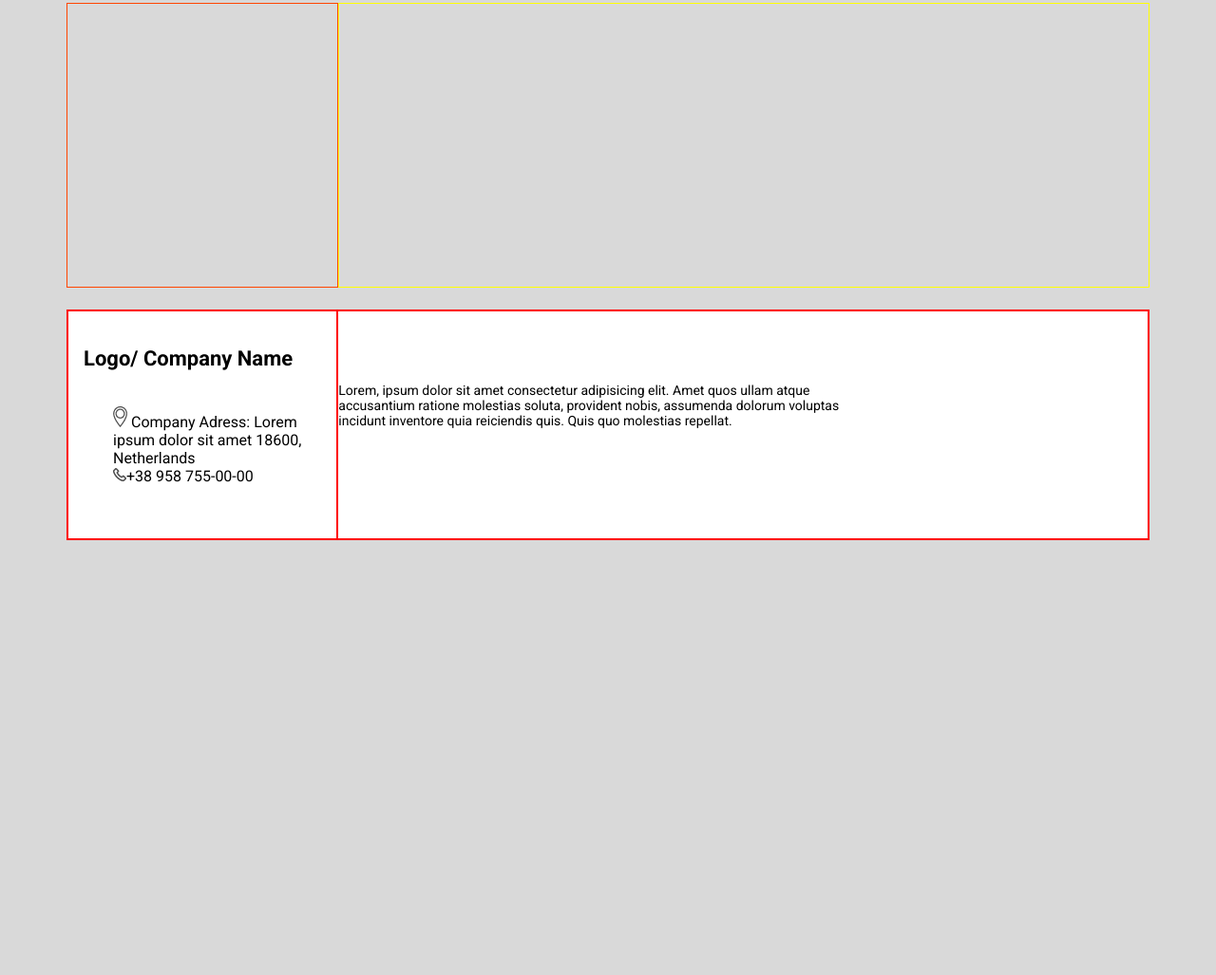
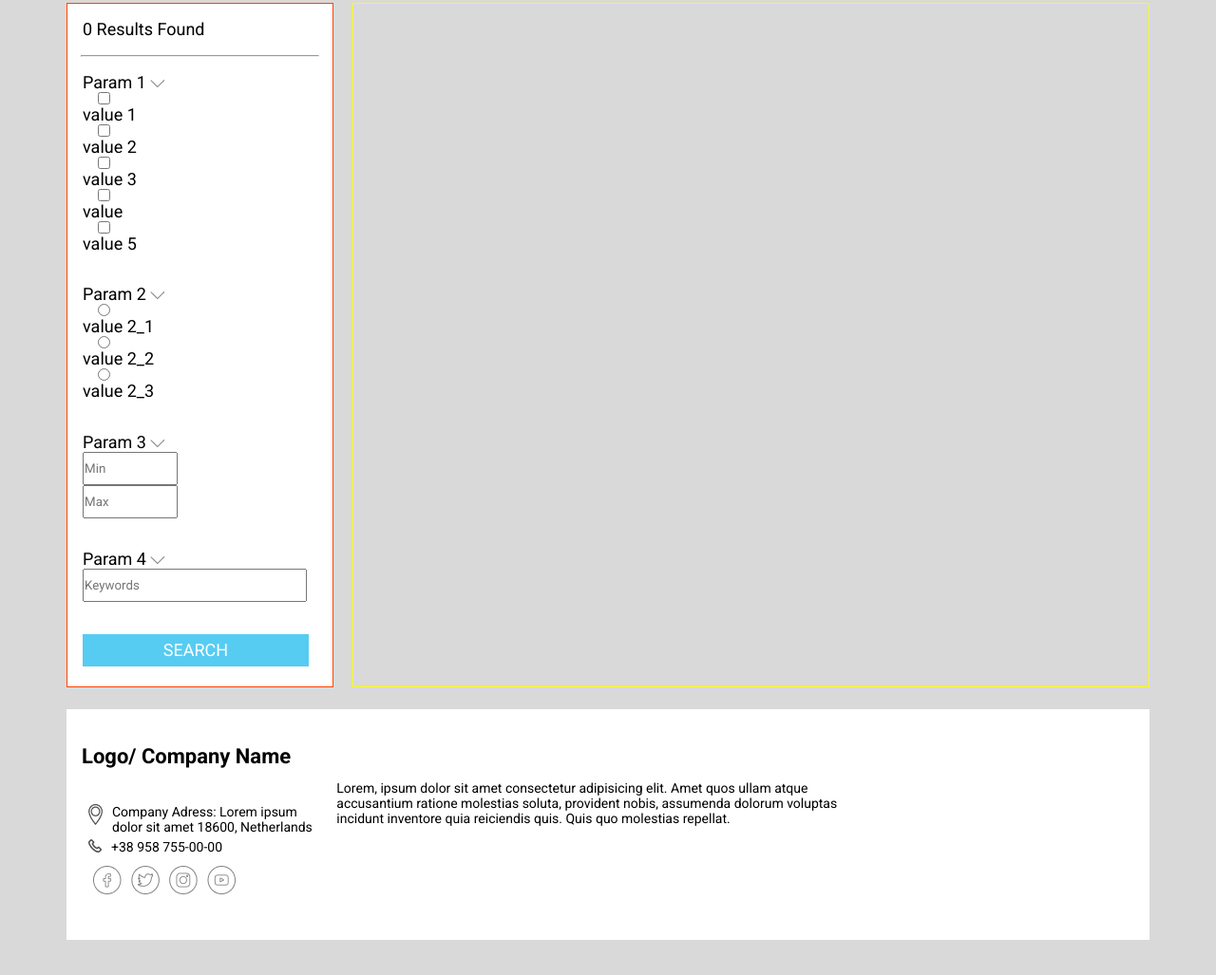
Before and after one commit to AlexGrin1/Webm-test-data, a website built with webpack: page src/index.pug in a window 1280 px wide. Shown: the part 252-1279 px from the top of the page at 95% size. Before the commit the page ends 858 px from the top, so only its background shows below. Built offline with nearby package versions, Linux system fonts and the light colour scheme.

Commit message:
refactor: create footer aside

```diff
--- a/src/components/aside.pug
+++ b/src/components/aside.pug
@@ -0,0 +1,26 @@
+.text 0 Results Found
+hr.line(width='90%')
+.param Param 1 <img src="assets/dropdown_arrow.png">
+    input.input(type="checkbox" name="value1" value="value1")
+    label(for="value1") value 1
+    input.input(type="checkbox" name="value2" value="value2")
+    label(for="value2") value 2
+    input.input(type="checkbox" name="value3" value="value3")
+    label(for="value3") value 3
+    input.input(type="checkbox" name="value4" value="value4")
+    label(for="value4") value
+    input.input(type="checkbox" name="value4" value="value5")
+    label(for="value4") value 5
+.param Param 2 <img src="assets/dropdown_arrow.png">
+    input.input(type="radio" name="value1" value="value2_1")
+    label(for="value2_1") value 2_1
+    input.input(type="radio" name="value2" value="value2_2")
+    label(for="value2_2") value 2_2
+    input.input(type="radio" name="value3" value="value2_3")
+    label(for="value2_3") value 2_3
+.param Param 3 <img src="assets/dropdown_arrow.png">
+    input.input_min_max(type="text", name="" placeholder="Min")
+    input.input_min_max(type="text", name="" placeholder="Max")
+.param Param 4 <img src="assets/dropdown_arrow.png">
+    input.input_keywords(type="text", name="" placeholder="Keywords")
+button.button SEARCH
--- a/src/components/footer.pug
+++ b/src/components/footer.pug
@@ -1,7 +1,14 @@
 .footer_wrapper
  .contact_block
   .logo Logo/ Company Name
-  .adress  Company Adress: Lorem ipsum dolor sit amet 18600, Netherlands
+  .adress  Company Adress: Lorem ipsum
+           |dolor sit amet
+           |18600, Netherlands
   .contact +38 958 755-00-00
+  .social
+    img.icon(src="./assets/social_icon_facebook.png")
+    img.icon(src="./assets/social_icon_twitter.png")
+    img.icon(src="./assets/social_icon_instagram.png")
+    img.icon(src="./assets/social_icon_youtube.png")
  .information_block
   .footer_text Lorem, ipsum dolor sit amet consectetur adipisicing elit. Amet quos ullam atque accusantium ratione molestias soluta, provident nobis, assumenda dolorum voluptas incidunt inventore quia reiciendis quis. Quis quo molestias repellat.
--- a/src/components/main.pug
+++ b/src/components/main.pug
@@ -1,3 +1,4 @@
 .main_wrapper
  .aside_wrapper
+    include ./aside.pug
  .section_wrapper
--- a/src/styles/style.scss
+++ b/src/styles/style.scss
@@ -21,7 +21,6 @@ body {
 .header_container {
   display: flex;
   height: 100px;
-  border: 1px solid red;
   background-color: $color_white;
 }
 .logo {
@@ -34,7 +33,6 @@ body {
   line-height: 21.09px;
 }
 .nav_wrapper {
-  border: 1px solid red;
   margin-top: 20px;
   height: 50px;
   display: flex;
@@ -50,48 +48,100 @@ body {
 .main_wrapper {
   margin-top: 45px;
   display: flex;
-  height: 300px;
 }
 .aside_wrapper {
   display: flex;
+  flex-direction: column;
   flex: 1;
   border: 1px solid orangered;
+  margin-right: 20px;
+  background-color: $color_white;
+}
+.text,
+.param {
+  font-size: $size_level3;
+  margin: 16px auto 16.5px 16px;
+}
+
+.line {
+  margin: 0 auto;
+}
+.input {
+  display: flex;
+  flex-direction: column;
+  margin-left: 16px;
+}
+.input_min_max {
+  display: flex;
+  justify-content: space-around;
+  width: 100px;
+  height: 35px;
+}
+.input_keywords {
+  display: flex;
+  flex-direction: column;
+  width: 236px;
+  height: 35px;
+}
+.button {
+  margin: 17px 16px 21px 16px;
+  width: 238px;
+  height: 34.5px;
+  font-size: $size_level3;
+  color: $color_white;
+  background-color: $color_link_hover;
+  border: 0;
 }
 .section_wrapper {
   display: flex;
   flex: 3;
   border: 1px solid yellow;
+  font-size: $size_level3;
 }
 
 .footer_wrapper {
   display: flex;
   margin: 23px 0 37px 0;
   height: 243px;
-  border: 1px solid red;
   background-color: $color_white;
 }
 .contact_block {
   display: flex;
   flex-direction: column;
   flex: 1;
-  border: 1px solid red;
 }
 .adress {
-  margin-left: 47px;
+  font-size: $size_description;
+  display: flex;
+  margin: 0 10px 5px 23px;
   &::before {
-    content: url(../assets/adress.png);
+    padding-right: 10px;
+    content: url("../assets/adress.png");
   }
 }
+
 .contact {
-  margin-left: 47px;
+  font-size: $size_description;
+  line-height: 16.41x;
+  display: flex;
+  margin-left: 23px;
   &::before {
-    content: url(../assets/tel_icon.png);
+    content: url("../assets/tel_icon.png");
+    padding-right: 10px;
   }
 }
 .information_block {
   display: flex;
   flex: 2;
-  border: 1px solid red;
   font-size: $size_description;
   padding: 75px 287px 107px 0;
 }
+.social {
+  margin-top: 11px;
+  margin-left: 23px;
+  line-height: 35px;
+}
+.icon {
+  padding-left: 5px;
+  padding-right: 5px;
+}
```
Also changed, not shown: dist/index.html, src/assets/dropdown_arrow.png (added), src/assets/social_icon_facebook.png (added), src/assets/social_icon_instagram.png (added), src/assets/social_icon_twitter.png (added), src/assets/social_icon_youtube.png (added).
